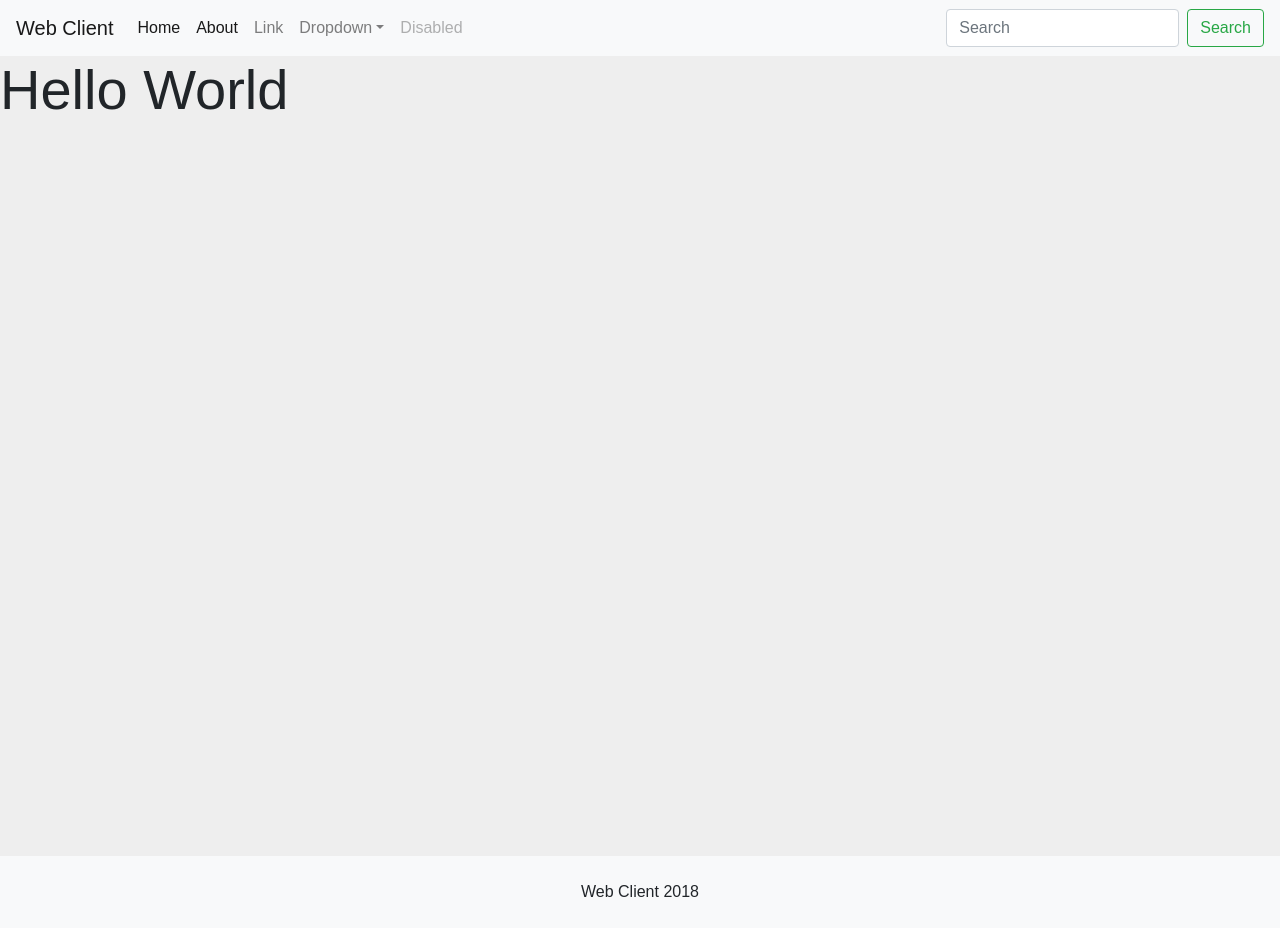
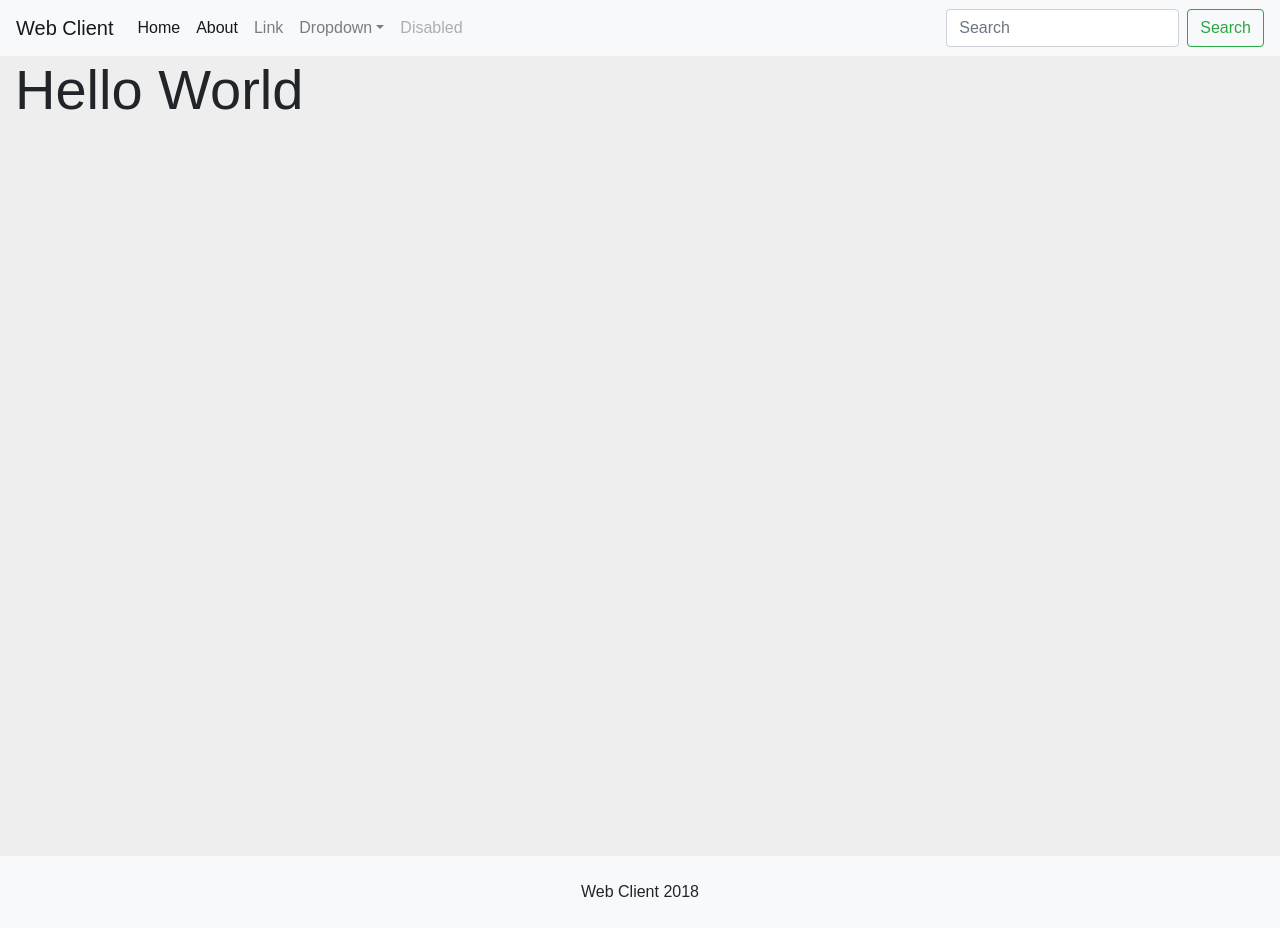
Before and after one commit to omnicoders/build-a-web-client, a React (Create React App) app: page / in a window 1280 px wide. Built offline with nearby package versions, Linux system fonts and the light colour scheme.

Commit message:
add container-fluid

```diff
--- a/src/pages/AboutPage.js
+++ b/src/pages/AboutPage.js
@@ -3,7 +3,7 @@ import React, { Component } from 'react';
 class AboutPage extends Component {
   render() {
     return (
-      <div>
+      <div className="container-fluid">
         <div className="row">
           <div className="col-12">
             <h1 className="display-4">About Us</h1>
--- a/src/pages/LandingPage.js
+++ b/src/pages/LandingPage.js
@@ -3,7 +3,7 @@ import React, { Component } from 'react';
 class LandingPage extends Component {
   render() {
     return (
-      <div>
+      <div className="container-fluid">
         <div className="row">
           <div className="col-12">
             <h1 className="display-4">Hello World</h1>
```
Also changed, not shown: 1 other file (tests, documents, lock files or other folders).
